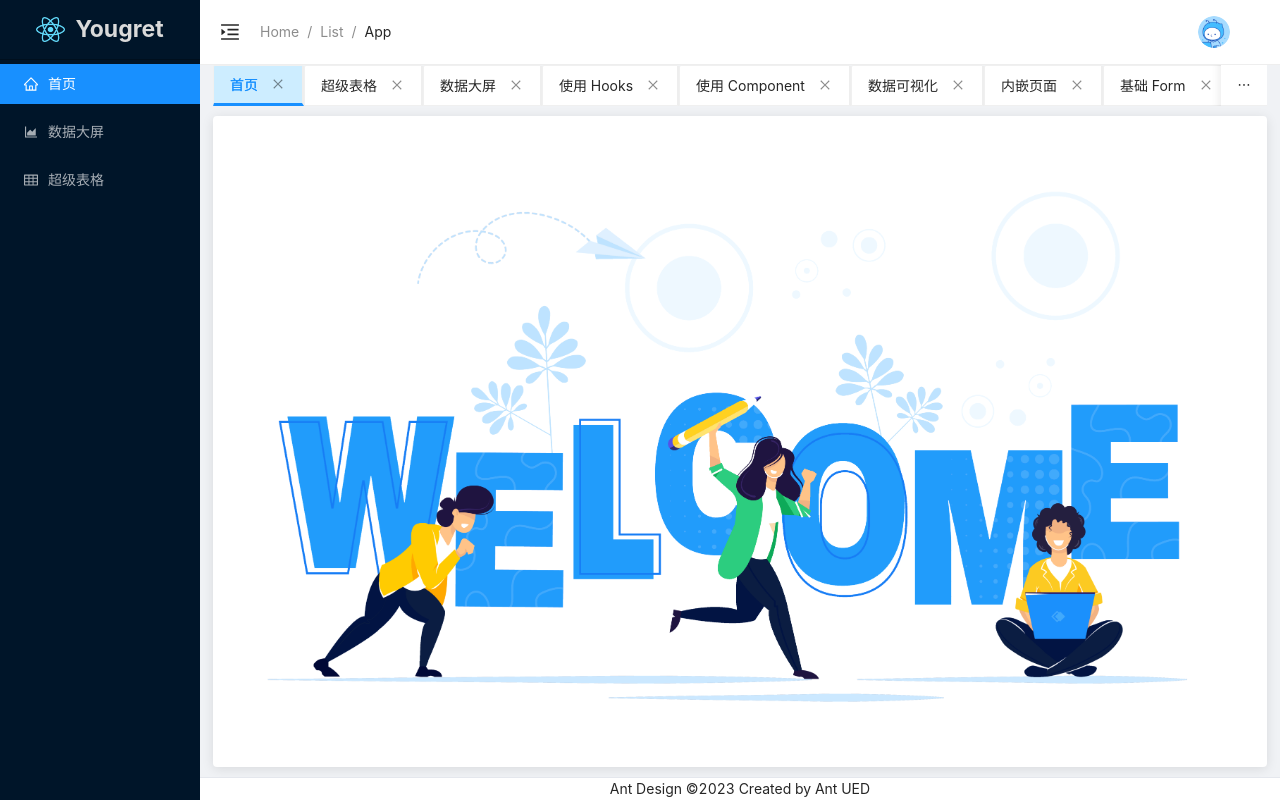
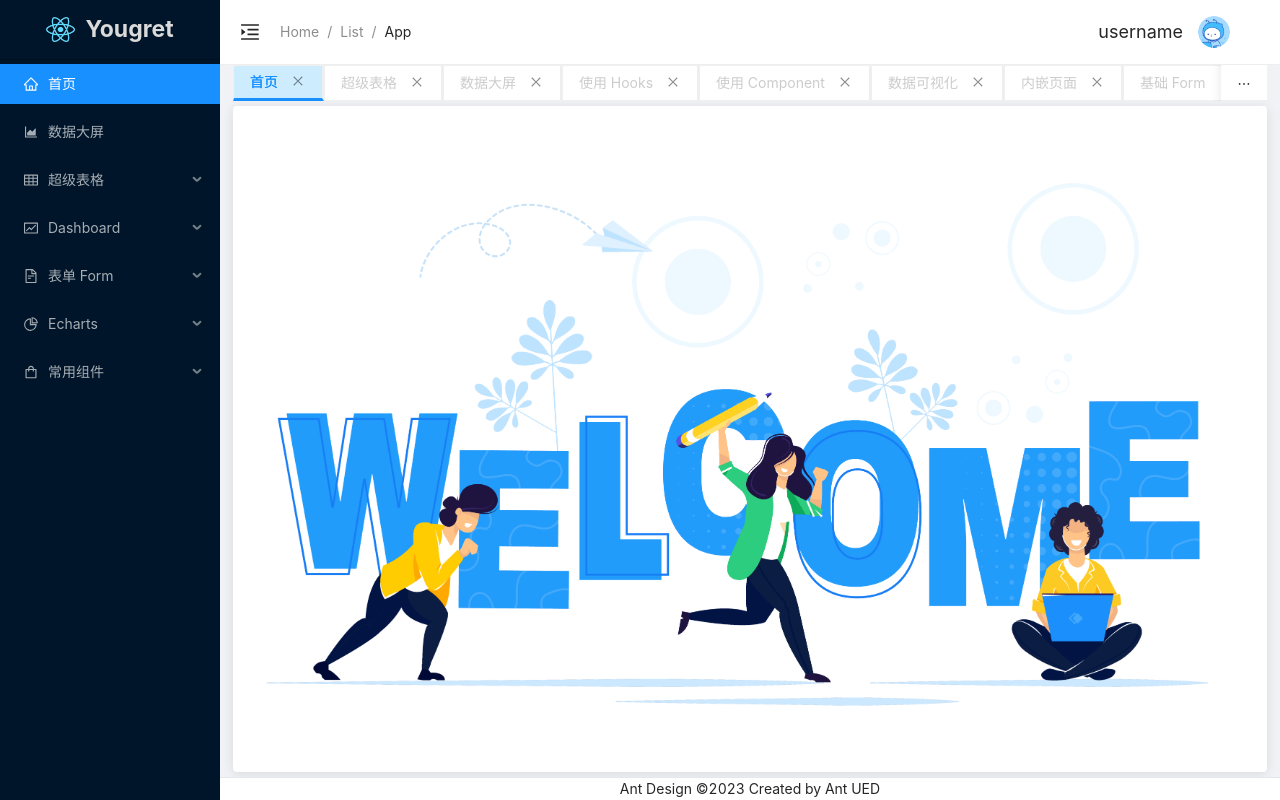
Before and after one commit to yougret1/Globle-Release-System, a React (Vite) app: page /#/home in a window 1280 px wide. Built offline with nearby package versions, Linux system fonts and the light colour scheme.

Commit message:
fix: 侧边框taps展示问题修复

```diff
--- a/index.html
+++ b/index.html
@@ -4,7 +4,7 @@
     <meta charset="UTF-8" />
     <link rel="icon" type="image/svg+xml" href="/vite.svg" />
     <meta name="viewport" content="width=device-width, initial-scale=1.0" />
-    <title>Vite + React + TS</title>
+    <title>Admin-System</title>
   </head>
   <body>
     <div id="root"></div>
--- a/package.json
+++ b/package.json
@@ -1,5 +1,5 @@
 {
-	"name": "globle-release-system",
+	"name": "admin-system",
 	"private": true,
 	"version": "0.0.0",
 	"scripts": {
--- a/src/layouts/components/Header/components/AvatarIcon.tsx
+++ b/src/layouts/components/Header/components/AvatarIcon.tsx
@@ -2,7 +2,12 @@ import { Avatar } from "antd";
 import avatar from "@/assets/images/avatar.png";
 
 const AvatarIcon = () => {
-	return <Avatar src={avatar} />;
+	return (
+		<div className="avatarIcon">
+			<div className="username">username</div>
+			<Avatar src={avatar} />
+		</div>
+	);
 };
 
 export default AvatarIcon;
--- a/src/layouts/components/Header/index.scss
+++ b/src/layouts/components/Header/index.scss
@@ -18,4 +18,13 @@
 			margin-left: 20px;
 		}
 	}
+	.avatarIcon {
+		display: flex;
+		flex-direction: row;
+		align-items: center;
+		.username {
+			margin-right: 15px;
+			font-size: large;
+		}
+	}
 }
--- a/src/layouts/components/Sider/Menu/index.tsx
+++ b/src/layouts/components/Sider/Menu/index.tsx
@@ -1,52 +1,154 @@
 import { Menu } from "antd";
 import { useEffect, useState } from "react";
-import { Link, useLocation } from "react-router-dom";
-import { HomeOutlined, TableOutlined, AreaChartOutlined } from "@ant-design/icons";
+import { useLocation } from "react-router-dom";
+import {
+	HomeOutlined,
+	TableOutlined,
+	PieChartOutlined,
+	FileTextOutlined,
+	AreaChartOutlined,
+	FundOutlined,
+	ShoppingOutlined,
+	AppstoreOutlined
+} from "@ant-design/icons";
 const theMenu = () => {
 	const { pathname } = useLocation();
 	const [menuActive, setMenuActive] = useState(pathname);
-	const [menuList] = useState([
+	const menuList = [
 		{
-			title: "首页",
-			path: "/home",
+			label: "首页",
+			key: "/home",
 			icon: <HomeOutlined />
 		},
 		{
-			title: "数据大屏",
-			path: "/dataScreen",
+			label: "数据大屏",
+			key: "/dataScreen",
 			icon: <AreaChartOutlined />
 		},
 		{
-			title: "超级表格",
-			path: "/proTable",
+			label: "超级表格",
+			key: "/proTable",
 			icon: <TableOutlined />,
 			children: [
 				{
-					title: "使用 Hooks",
-					path: "/table/useHooks"
+					label: "使用 Hooks",
+					key: "/table/useHooks",
+					icon: <AppstoreOutlined />
 				},
 				{
-					title: "使用 Hooks",
-					path: "/table/useHooks"
+					label: "使用 Component",
+					key: "/table/useComponent",
+					icon: <AppstoreOutlined />
+				}
+			]
+		},
+		{
+			label: "Dashboard",
+			key: "/dashboard",
+			icon: <FundOutlined />,
+			children: [
+				{
+					key: "/dashboard/dataVisualize",
+					label: "数据可视化",
+					icon: <AppstoreOutlined />
+				},
+				{
+					key: "/dashboard/embedded",
+					label: "内嵌页面",
+					icon: <AppstoreOutlined />
+				}
+			]
+		},
+		{
+			label: "表单 Form",
+			key: "/form",
+			icon: <FileTextOutlined />,
+			children: [
+				{
+					key: "/form/basicForm",
+					label: "基础 Form",
+					icon: <AppstoreOutlined />
+				},
+				{
+					key: "/form/validateForm",
+					label: "校验 Form",
+					icon: <AppstoreOutlined />
+				},
+				{
+					key: "/form/dynamicForm",
+					label: "动态 Form",
+					icon: <AppstoreOutlined />
+				}
+			]
+		},
+		{
+			label: "Echarts",
+			key: "/echarts",
+			icon: <PieChartOutlined />,
+			children: [
+				{
+					key: "/echarts/waterChart",
+					label: "水型图",
+					icon: <AppstoreOutlined />
+				},
+				{
+					key: "/echarts/columnChart",
+					label: "柱状图",
+					icon: <AppstoreOutlined />
+				},
+				{
+					key: "/echarts/lineChart",
+					label: "折线图",
+					icon: <AppstoreOutlined />
+				},
+				{
+					key: "/echarts/pieChart",
+					label: "饼图",
+					icon: <AppstoreOutlined />
+				},
+				{
+					key: "/echarts/radarChart",
+					label: "雷达图",
+					icon: <AppstoreOutlined />
+				},
+				{
+					key: "/echarts/nestedChart",
+					label: "嵌套环形图",
+					icon: <AppstoreOutlined />
+				}
+			]
+		},
+		{
+			label: "常用组件",
+			key: "/assembly",
+			icon: <ShoppingOutlined />,
+			children: [
+				{
+					key: "/assembly/selectIcon",
+					label: "Icon 选择",
+					icon: <AppstoreOutlined />
+				},
+				{
+					key: "/assembly/batchImport",
+					label: "批量导入数据",
+					icon: <AppstoreOutlined />
 				}
 			]
 		}
-	]);
+	];
 
 	useEffect(() => {
 		setMenuActive(pathname);
 	}, [pathname]);
 
 	return (
-		<Menu theme="dark" mode="inline" triggerSubMenuAction="click" selectedKeys={[menuActive]}>
-			{menuList.map(item => {
-				return (
-					<Menu.Item key={item.path} icon={item.icon}>
-						<Link to={item.path}>{item.title}</Link>
-					</Menu.Item>
-				);
-			})}
-		</Menu>
+		<Menu
+			theme="dark"
+			mode="inline"
+			triggerSubMenuAction="click"
+			selectedKeys={[menuActive]}
+			items={menuList}
+		></Menu>
 	);
 };
 
--- a/src/layouts/components/Tabs/index.scss
+++ b/src/layouts/components/Tabs/index.scss
@@ -1,3 +1,4 @@
+$tapHeight: 36px;
 #theTab {
 	padding: 0 13px;
 	border-top: 1px solid #eeeeee;
@@ -5,8 +6,9 @@
 		margin: 0;
 	}
 	.ant-tabs-tab-with-remove {
-		height: 41px;
+		height: $tapHeight;
 		margin: 0;
+		color: #cccccc;
 		background-color: white;
 		border: 0 0 0 0;
 		border-right: 2px solid #eeeeee;
@@ -19,6 +21,7 @@
 		box-shadow: 5px 5px 15px #ddffff;
 	}
 	.ant-tabs-nav-operations {
+		height: $tapHeight;
 		background-color: white;
 	}
 }
--- a/src/layouts/index.scss
+++ b/src/layouts/index.scss
@@ -1,16 +1,23 @@
 #theLayOut {
 	height: 100%;
+	.ant-menu {
+		height: calc(100% - 60px);
+		overflow: auto;
+		.ant-menu-sub {
+			overflow-y: hidden;
+		}
+	}
 	.ant-layout {
 		height: 100%;
 	}
 	.ant-layout-sider {
-		flex: 0 0 200px !important;
-		max-width: 200px !important;
+		flex: 0 0 220px !important;
+		max-width: 220px !important;
 	}
 	.ant-layout-content {
 		box-sizing: border-box;
 		padding: 20px;
-		margin: 10px 13px;
+		margin: 5px 13px;
 		overflow: auto;
 		overflow-x: hidden;
 		background-color: #ffffff;
--- a/src/styles/common.scss
+++ b/src/styles/common.scss
@@ -1,10 +1,10 @@
 ::-webkit-scrollbar {
 	width: 8px;
 	height: 8px;
-	background-color: white;
+	opacity: 0.5;
 }
 ::-webkit-scrollbar-thumb {
-	background-color: #dddee0;
+	background-color: rgba($color: #ffffff, $alpha: 30%);
 	border-radius: 20px;
 	box-shadow: inset 0 0 0 white;
 }
```
Also changed, not shown: src/redux/mutation-types.ts (added, +8 -0 lines), src/utils/is/index.ts (added, +141 -0 lines), .prettierrc.js, 1 other file (tests, documents, lock files or other folders).
